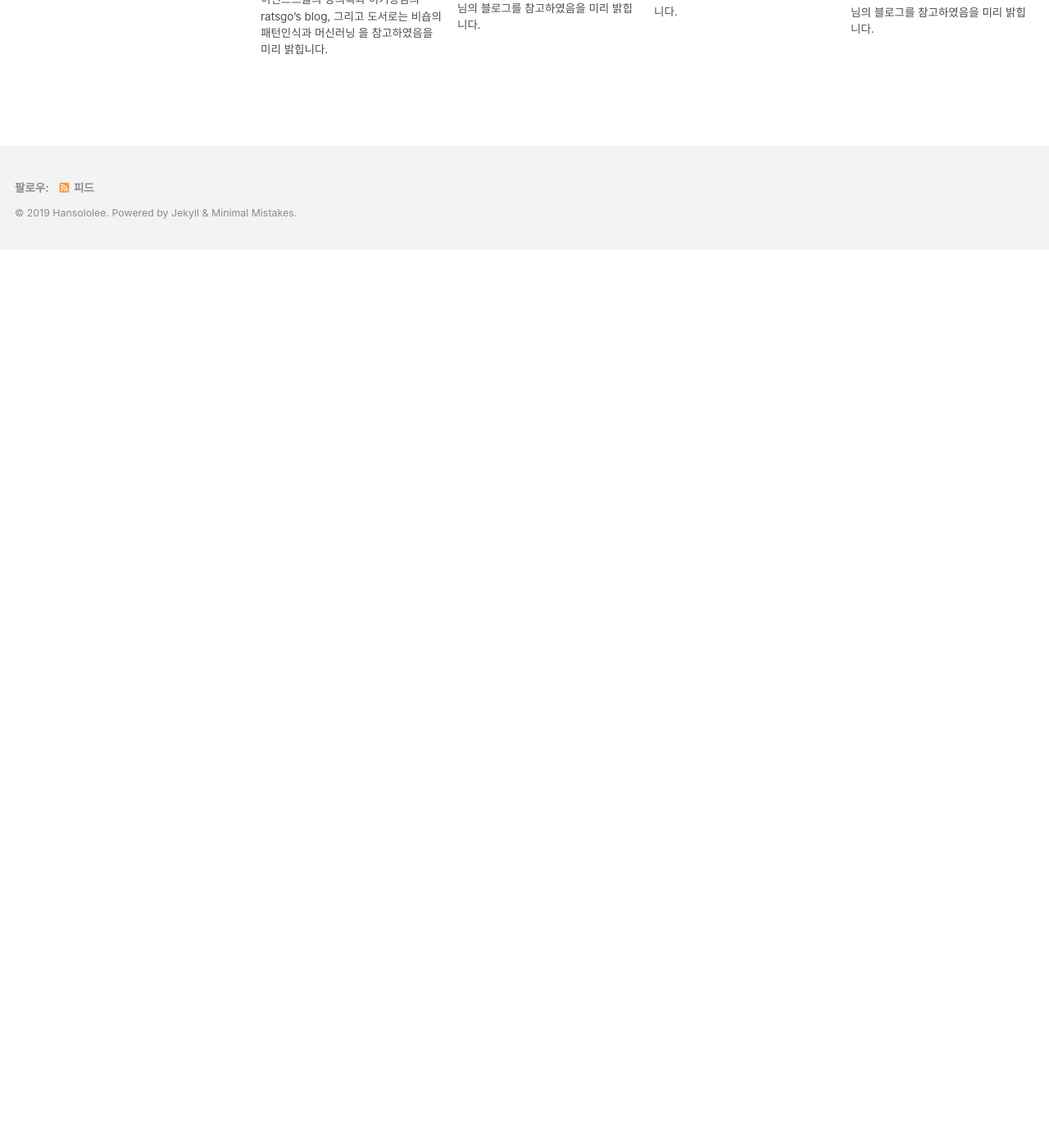
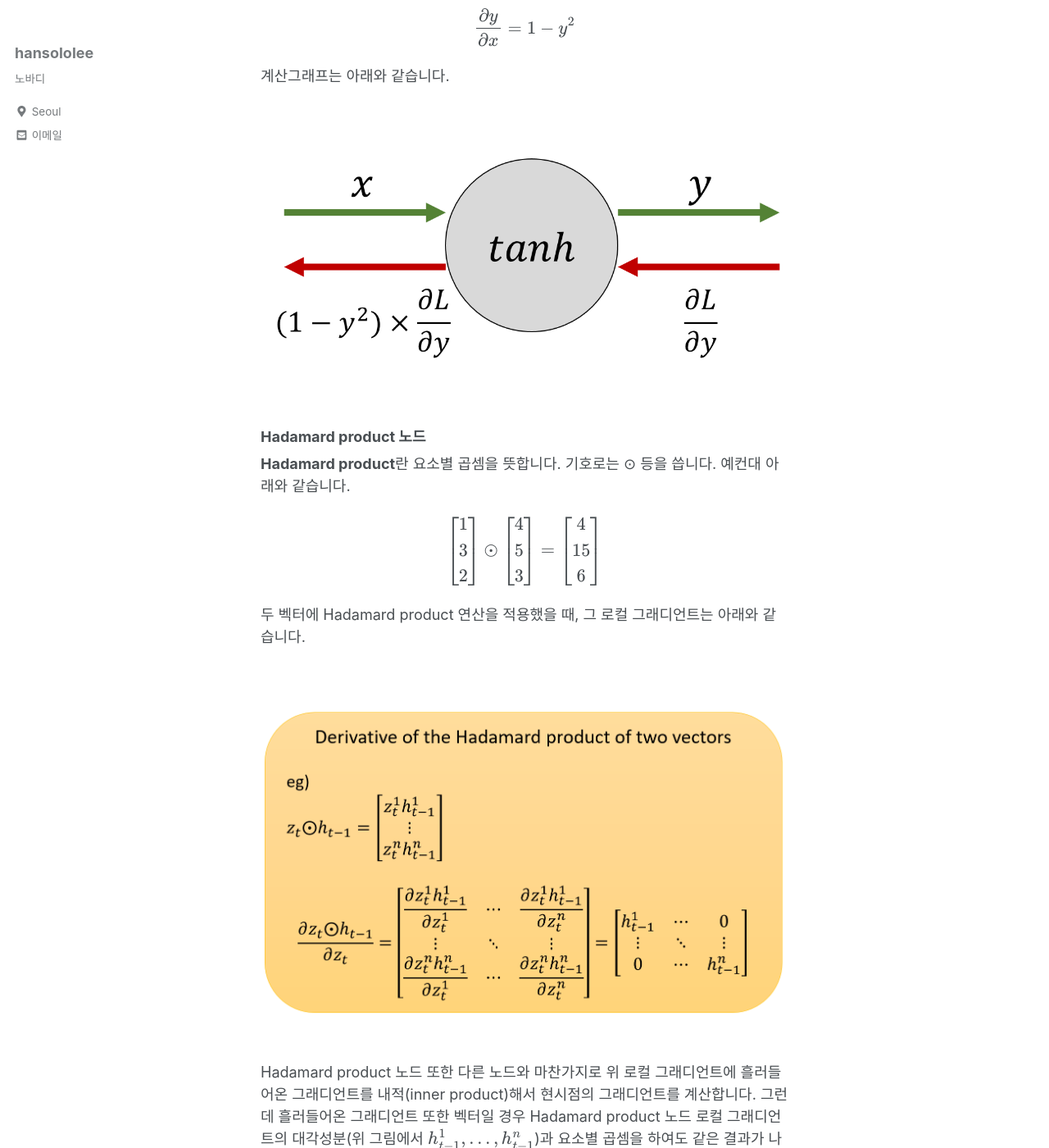
Before and after one commit to arisongha/hansololee.github.io, a Jekyll site: the page built from _posts/2019-01-20-backpropagation.md, in a window 1280 px wide and 1400 px high, scrolled down 7144 px. Shown: the whole window at 82% size. Built offline with Jekyll 4.4.1, drawn with Linux system fonts in a browser that asks for light colours; cached includes are drawn as plain includes; nearby versions of some CDN libraries; formulas are drawn with MathJax 3; before the commit the page ends 7449 px from its top, so only the background shows below that; some of the changed text lies outside the part shown.

Commit message:
Update 2019-01-20-backpropagation.md

```diff
--- a/_posts/2019-01-20-backpropagation.md
+++ b/_posts/2019-01-20-backpropagation.md
@@ -146,3 +146,63 @@
 <br/>
 <center><img data-action="zoom" src='{{ "/assets/img/propagation_04.png" | relative_url }}' alt='absolute'></center>
 <br/>
+
+### Sigmoid 노드
+
+**시그모이드(sigmoid)** 함수는 아래와 같이 정의됩니다.
+
+$$y=\frac { 1 }{ 1+exp(-x) }$$
+
+시그모이드 노드의 로컬 그래디언트는 다음과 같습니다.
+
+$$\frac { \partial y }{ \partial x } =y(1-y)$$
+
+계산그래프는 아래와 같습니다.
+
+<br/>
+<center><img data-action="zoom" src='{{ "/assets/img/propagation_05.png" | relative_url }}' alt='absolute'></center>
+<br/>
+
+### 하이퍼볼릭탄젠트 노드
+
+하이퍼볼릭탄젠트 노드 $$y=tanh(x)$$의 로컬 그래디언트는 다음과 같습니다.
+
+$$\frac { \partial y }{ \partial x } =1-{ y }^{ 2 }$$
+
+계산그래프는 아래와 같습니다.
+
+<br/>
+<center><img data-action="zoom" src='{{ "/assets/img/propagation_06.png" | relative_url }}' alt='absolute'></center>
+<br/>
+
+### Hadamard product 노드
+
+**Hadamard product**란 요소별 곱셈을 뜻합니다. 기호로는 ⊙ 등을 씁니다. 예컨대 아래와 같습니다.
+
+$$\begin{bmatrix} 1 \\ 3 \\ 2 \end{bmatrix}\odot \begin{bmatrix} 4 \\ 5 \\ 3 \end{bmatrix}=\begin{bmatrix} 4 \\ 15 \\ 6 \end{bmatrix}$$
+
+두 벡터에 Hadamard product 연산을 적용했을 때, 그 로컬 그래디언트는 아래와 같습니다.
+
+<br/>
+<center><img data-action="zoom" src='{{ "/assets/img/propagation_07.png" | relative_url }}' alt='absolute'></center>
+<br/>
+
+Hadamard product 노드 또한 다른 노드와 마찬가지로 위 로컬 그래디언트에 흘러들어온 그래디언트를 내적(inner product)해서 현시점의 그래디언트를 계산합니다. 그런데 흘러들어온 그래디언트 또한 벡터일 경우 Hadamard product 노드 로컬 그래디언트의 대각성분(위 그림에서 $$h_{t-1}^1,…,h_{t-1}^n$$)과 요소별 곱셈을 하여도 같은 결과가 나옵니다.
+
+### Softmax-with-Loss 노드
+
+뉴럴네트워크 말단에 보통 **Softmax-with-Loss 노드**를 둡니다. Softmax-with-Loss란 **소프트맥스 함수**와 **교차 엔트로피(Cross-Entropy) 오차**를 조합한 노드를 뜻합니다. 소프트맥스 함수와 교차 엔트로피의 수식은 아래와 같습니다.
+
+$${ y }_{ k }=\frac { exp({ a }_{ k }) }{ \sum _{ i=1 }^{ n }{ exp({ a }_{ i }) }  } \\ L=-\sum _{ k }^{  }{ { t }_{ k }\log { { y }_{ k } }  }$$
+
+($$a_k$$=노드의 입력값, $$L$$=노드의 출력값(Loss) $$t_k$$=정답 레이블(0 혹은 1), $$n$$=정답 범주 개수)
+
+Softmax-with-Loss 노드의 계산그래프를 매우 단순하게 그리면 아래와 같습니다.
+
+<br/>
+<center><img data-action="zoom" src='{{ "/assets/img/propagation_08.png" | relative_url }}' alt='absolute'></center>
+<br/>
+
+위 그림을 설명하자면 이렇습니다. Softmax-with-Loss 노드는 $$a$$를 입력으로 받아서 Loss $$L$$을 출력합니다. 역전파하는 그래디언트는 $$y_k-t_k$$가 됩니다. 예컨대 정답이 $$t_3$$이라면 역전파되는 그래디언트는 각각 $$y_1, y_2, y_3-1$$이 됩니다.
+
+요컨대 Softmax-with-Loss 노드의 역전파 그래디언트를 구하려면 입력값에 소프트맥스 확률값을 취한 뒤, 정답 레이블에 해당하는 요소만 1을 빼주면 된다는 얘기입니다.
```
